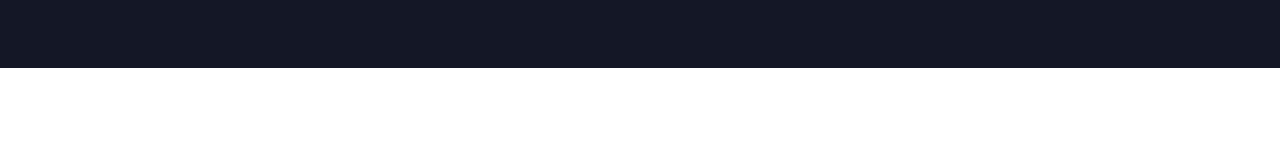
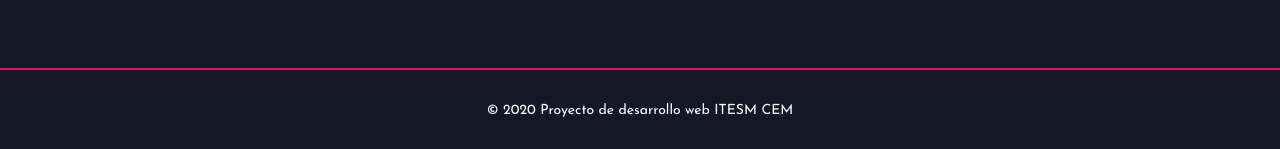
Before and after one commit to CsarFz/Aplicaciones-web, a React (Create React App) app in the folder c-shop/: page / in a window 1280 px wide. Shown: the part 2695-2844 px from the top of the page. Before the commit the page ends 2763 px from the top, so only its background shows below. Built offline with nearby package versions, Linux system fonts and the light colour scheme.

Commit message:
Mejora footer

```diff
--- a/c-shop/src/assets/css/footer.css
+++ b/c-shop/src/assets/css/footer.css
@@ -76,3 +76,8 @@
 	top: 6px;
 	background: #ec105a;
 }
+
+.social-links-warp {
+	border-top: 2px solid #EC105A;
+	padding: 30px 0;
+}
--- a/c-shop/src/components/Footer.jsx
+++ b/c-shop/src/components/Footer.jsx
@@ -75,13 +75,11 @@ class Footer extends React.Component {
                         </div> */}
                     </div>
                 </div>
-                {/* <div className="social-links-warp">
+                <div className="social-links-warp">
                     <div className="container">
-
-                        <p className="text-white text-center"> &copy; 2020</p>
-
+                        <p className="text-white text-center m-0"> &copy; 2020 Proyecto de desarrollo web ITESM CEM</p>
                     </div>
-                </div> */}
+                </div>
             </footer>
         )
     }
```
